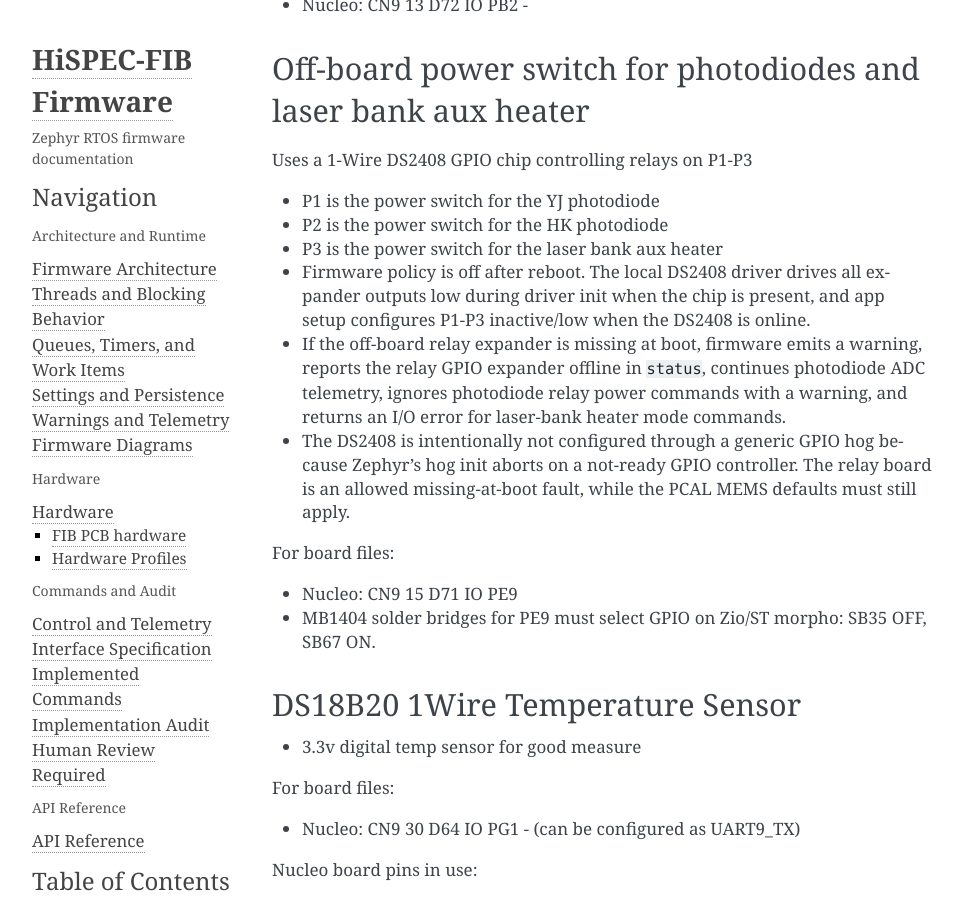
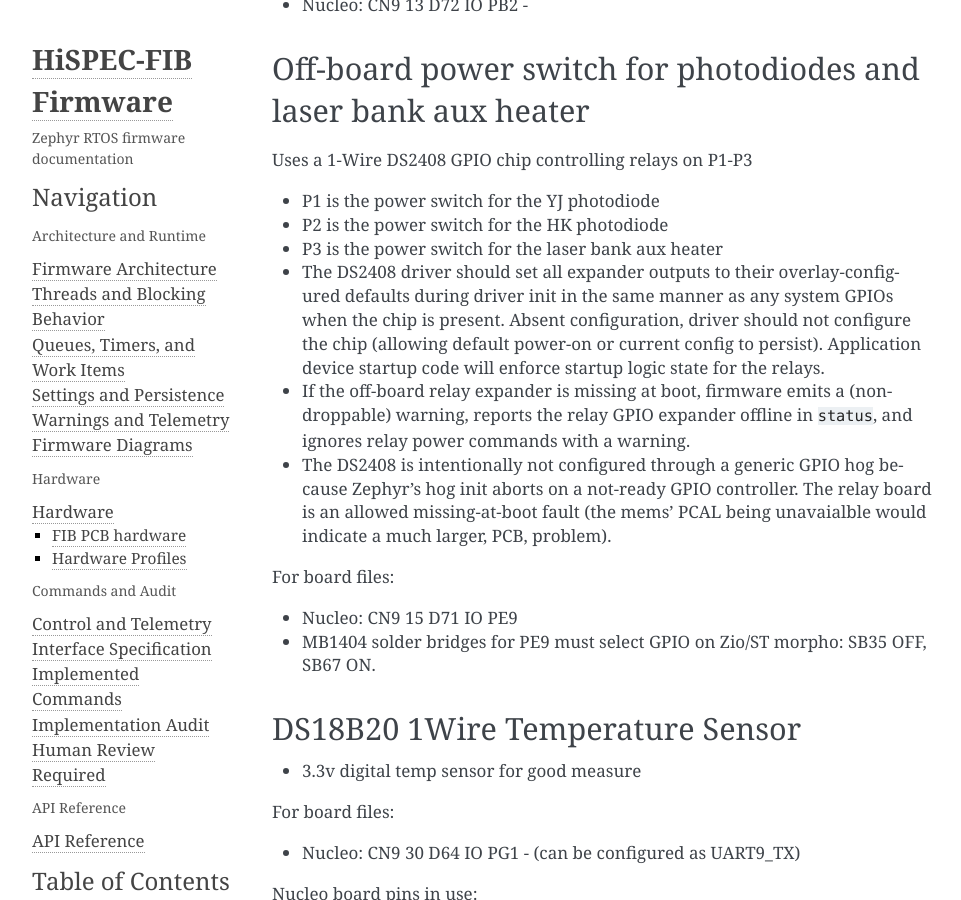
Before and after one commit to COO-Utilities/hispec-tib, a Sphinx documentation site: the page built from doc/hardware.md, in a window 1280 px wide and 900 px high, scrolled down 4069 px. Shown: the whole window, without its empty margins (148-1109 px from the left). Built offline with Sphinx 7.4.7, drawn with Linux system fonts in a browser that asks for light colours.

Commit message:
Adjust logging levels, update hardware documentation, improve network and watchdog initialization logic, and refine device startup with default configurations.

```diff
--- a/doc/hardware.md
+++ b/doc/hardware.md
@@ -144,16 +144,15 @@ Uses a 1-Wire DS2408 GPIO chip controlling relays on P1-P3
 - P1 is the power switch for the YJ photodiode
 - P2 is the power switch for the HK photodiode
 - P3 is the power switch for the laser bank aux heater
-- Firmware policy is off after reboot. The local DS2408 driver drives all
-  expander outputs low during driver init when the chip is present, and app
-  setup configures P1-P3 inactive/low when the DS2408 is online.
-- If the off-board relay expander is missing at boot, firmware emits a warning,
-  reports the relay GPIO expander offline in `status`, continues photodiode ADC
-  telemetry, ignores photodiode relay power commands with a warning, and returns
-  an I/O error for laser-bank heater mode commands.
+- The DS2408 driver should set all expander outputs to their overlay-configured defaults during driver init in the same
+  manner as any system GPIOs when the chip is present. Absent configuration, driver should not configure the chip
+  (allowing default power-on or current config to persist). Application device startup code will enforce startup logic
+  state for the relays.
+- If the off-board relay expander is missing at boot, firmware emits a (non-droppable) warning,
+  reports the relay GPIO expander offline in `status`, and ignores relay power commands with a warning.
 - The DS2408 is intentionally not configured through a generic GPIO hog because
   Zephyr's hog init aborts on a not-ready GPIO controller. The relay board is an
-  allowed missing-at-boot fault, while the PCAL MEMS defaults must still apply.
+  allowed missing-at-boot fault (the mems' PCAL being unavaialble would indicate a much larger, PCB, problem).
 
 For board files:
 - Nucleo: CN9 15 D71 IO PE9
```
Also changed, not shown: doc/human_review_required.md (+1 -0 lines), 3 other files.
